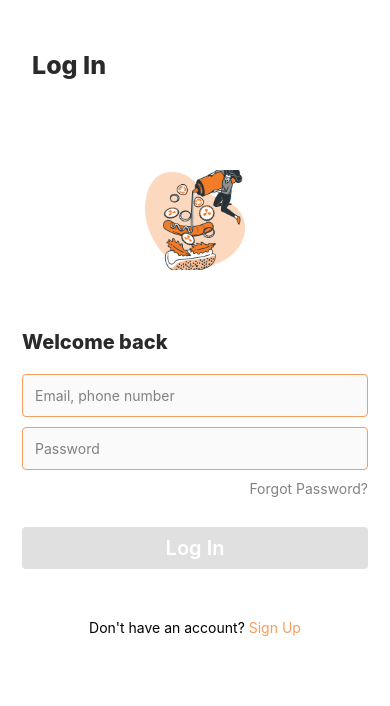
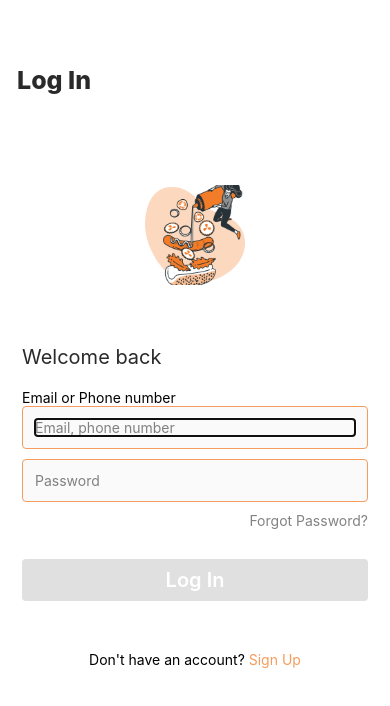
Before and after one commit to RufixDuke/foodscape-React-Native, a React Native app: screen /LoginScreen in a window 390 px wide. Shown: the top 706 px of the page. Built offline with nearby package versions, Linux system fonts and the light colour scheme.

Commit message:
Login screen

```diff
--- a/components/Login/Login.js
+++ b/components/Login/Login.js
@@ -5,7 +5,6 @@ import {
     Pressable,
     TouchableOpacity,
     Alert,
-    Keyboard,
 } from "react-native";
 import React, { useState } from "react";
 import { StyleSheet } from "react-native";
@@ -37,13 +36,15 @@ const Login = () => {
                         <Text
                             style={{
                                 marginBottom: 20,
-                                fontWeight: "800",
+                                // fontWeight: "800",
                                 fontSize: 20,
                                 color: "#2A2A2A",
                             }}
                         >
                             Welcome back
                         </Text>
+                        <Text>Email or Phone number</Text>
+
                         <View
                             style={[
                                 styles.inputField,
@@ -62,7 +63,7 @@ const Login = () => {
                                 autoCapitalize="none"
                                 keyboardType="email-address"
                                 textContentType="emailAddress"
-                                // autoFocus={true}
+                                autoFocus={true}
                                 onChangeText={handleChange("email")}
                                 onBlur={handleBlur("email")}
                                 value={values.email}
@@ -86,6 +87,7 @@ const Login = () => {
                                 placeholderTextColor="gray"
                                 autoCapitalize="none"
                                 autoCorrect={false}
+                                autoFocus={false}
                                 secureTextEntry={true}
                                 textContentType="password"
                                 onChangeText={handleChange("password")}
--- a/screens/LoginScreen.js
+++ b/screens/LoginScreen.js
@@ -4,6 +4,7 @@ import {
     Image,
     StyleSheet,
     TouchableWithoutFeedback,
+    Keyboard,
 } from "react-native";
 import React from "react";
 import Login from "../components/Login/Login";
@@ -40,7 +41,8 @@ const styles = StyleSheet.create({
         fontSize: 25,
         fontWeight: "800",
         color: "#2A2A2A",
-        marginLeft: 20,
+        marginLeft: 5,
+        marginTop: 15,
     },
 });
 
```
Also changed, not shown: screens/SignUpScreen.js (added, +12 -0 lines).
